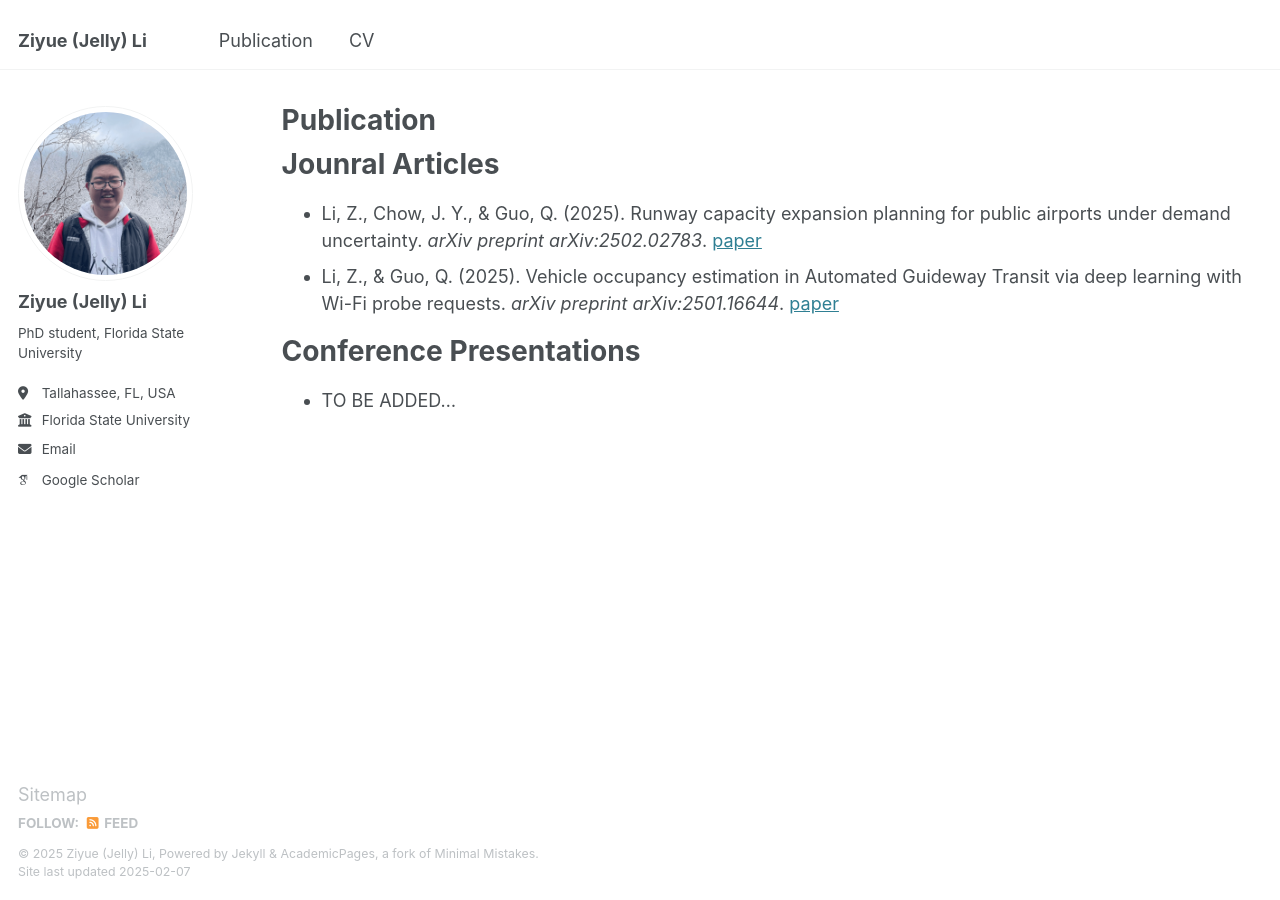
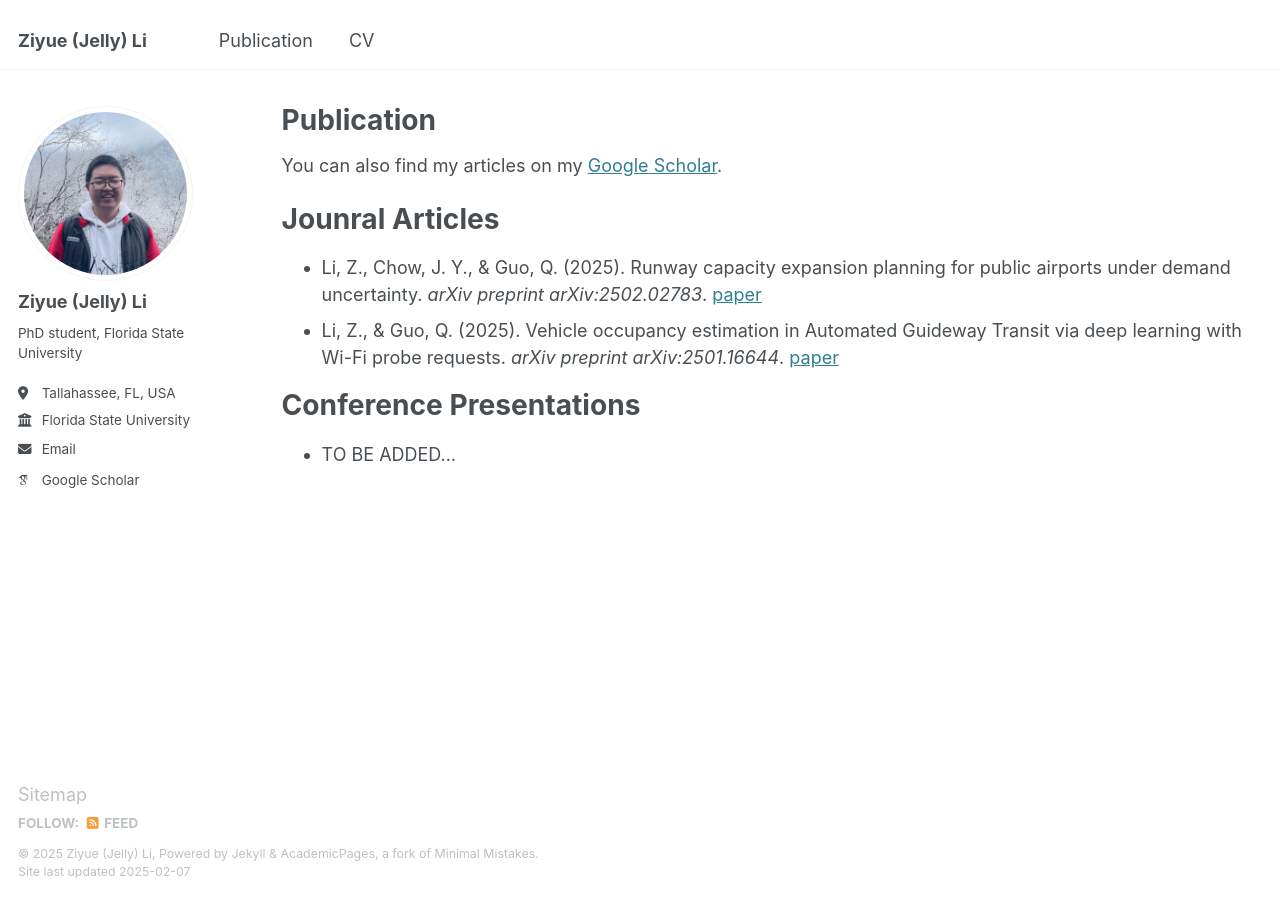
Before and after one commit to liziyue17/liziyue17.github.io, a Jekyll site: the page built from _pages/publication.md, in a window 1280 px wide. Built offline with Jekyll 4.4.1, drawn with Linux system fonts in a browser that asks for light colours; some web fonts are replaced.

Commit message:
Update publication.md

```diff
--- a/_pages/publication.md
+++ b/_pages/publication.md
@@ -9,6 +9,9 @@
 
 {% include base_path %}
 
+You can also find my articles on my [Google Scholar](https://scholar.google.com/citations?user=acIQuOYAAAAJ&hl=en).
+
+
 Jounral Articles
 ======
 * Li, Z., Chow, J. Y., & Guo, Q. (2025). Runway capacity expansion planning for public airports under demand uncertainty. *arXiv preprint arXiv:2502.02783*. [paper](https://arxiv.org/abs/2502.02783)
```
